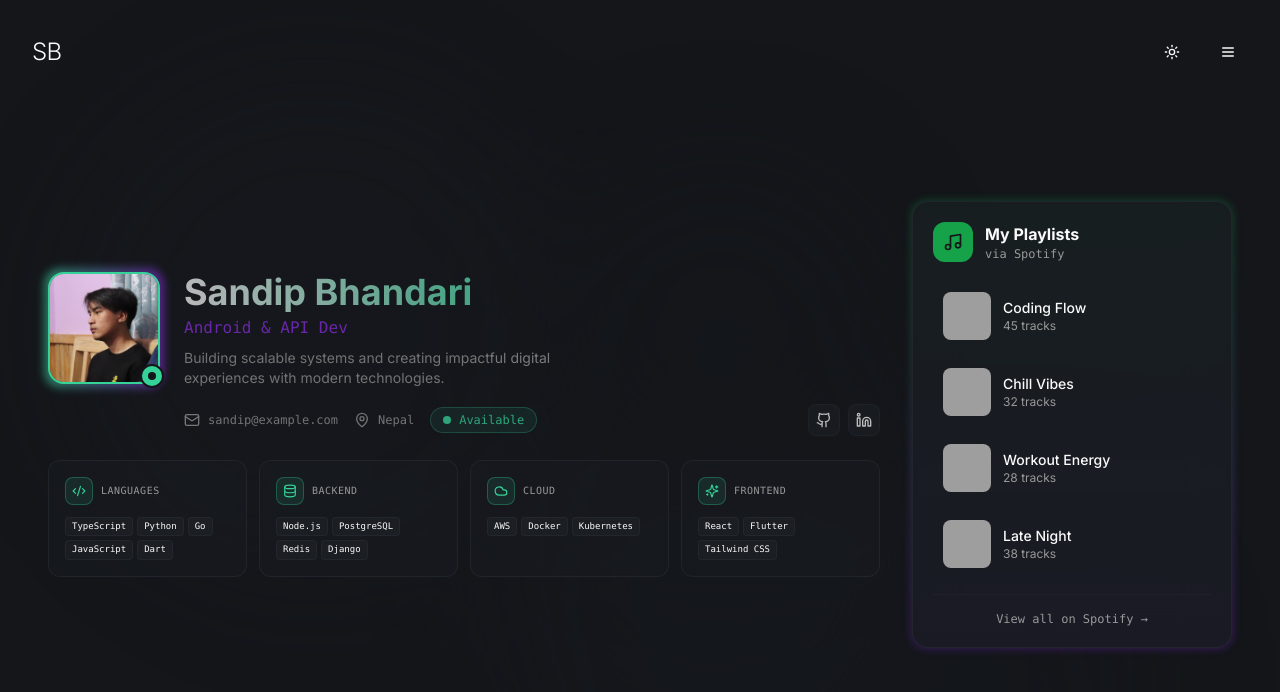
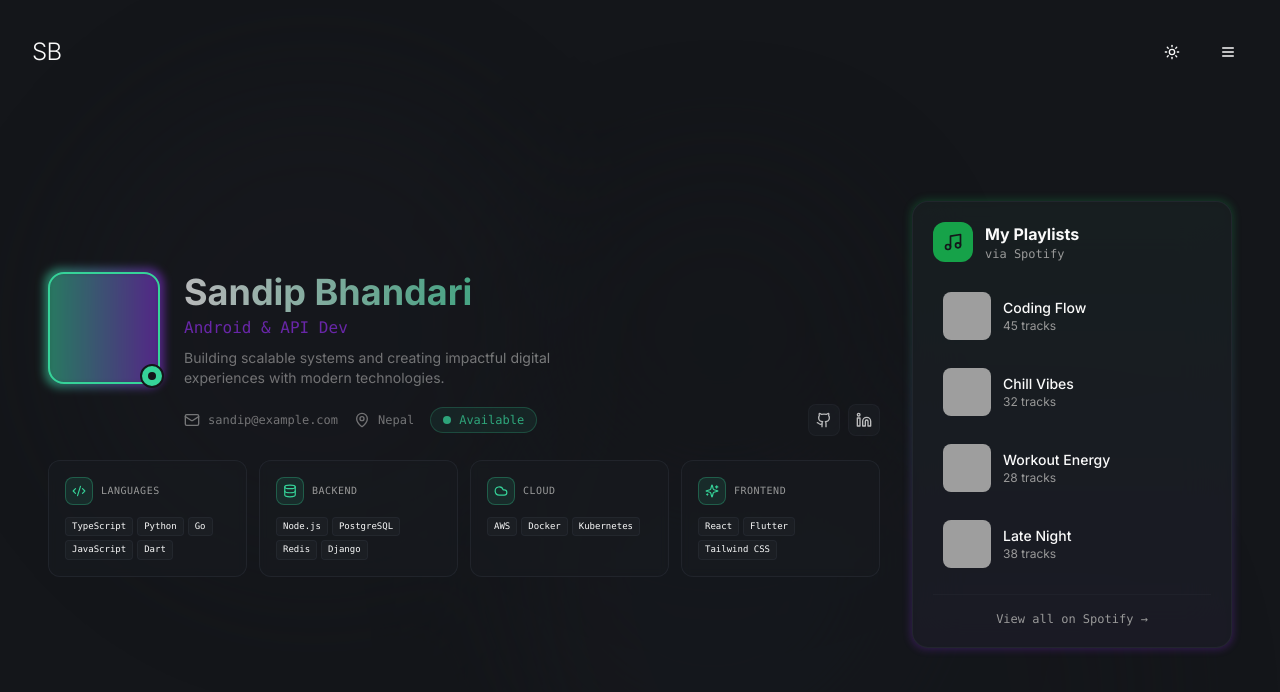
Before and after one commit to sandipbhandari07/sandip-s-digital-canvas, a React (Vite) app: page /about in a window 1280 px wide. Shown: the top 692 px of the page. Built offline with nearby package versions, Linux system fonts and the light colour scheme; grey boxes are pictures that could not be loaded; the HTML template or start-up script is replaced by a standard one.

Commit message:
Visual edit in Lovable
Edited UI in Lovable

```diff
--- a/src/pages/About.tsx
+++ b/src/pages/About.tsx
@@ -60,7 +60,7 @@ const About = () => {
               <div className="relative flex-shrink-0">
                 <div className="absolute -inset-1 rounded-2xl bg-gradient-to-r from-[hsl(var(--terminal-green))] to-[hsl(var(--terminal-purple))] opacity-60 blur-sm animate-pulse" />
                 <div className="relative w-28 h-28 rounded-2xl overflow-hidden border-2 border-[hsl(var(--terminal-green))]">
-                  <img alt="Sandip Bhandari" className="w-full h-full object-cover" src="/lovable-uploads/d446835f-0402-46b4-9e83-2f62ad4eb1b6.jpg" />
+
                 </div>
                 <div className="absolute -bottom-1 -right-1 w-6 h-6 bg-[hsl(var(--terminal-green))] rounded-full flex items-center justify-center border-2 border-background">
                   <div className="w-2 h-2 bg-background rounded-full" />
```
